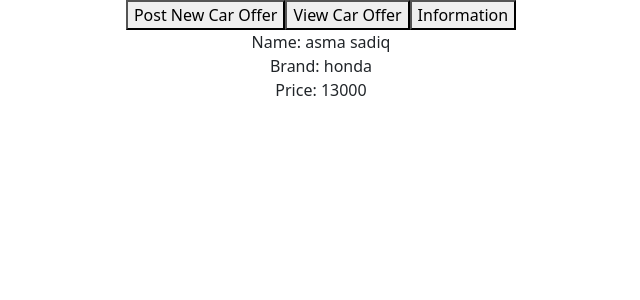
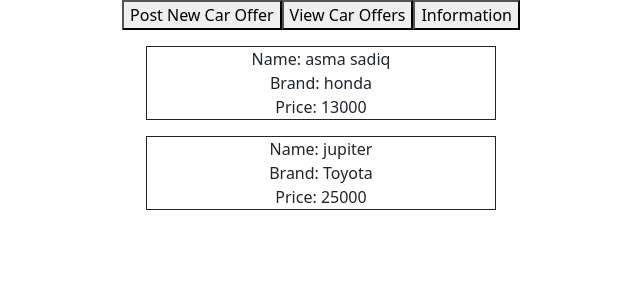
Before and after one commit to Asmasa1588/second-project-flatiron, a React (Create React App) app: page / in a window 1280 px wide. Shown: the top 300 px of the page, without its empty margins (319-959 px from the left). Built offline with nearby package versions, Linux system fonts and the light colour scheme; data requests are answered from the project's data file.

Commit message:
modify style

```diff
--- a/db.json
+++ b/db.json
@@ -8,6 +8,16 @@
       "year": "2015",
       "model": "civic",
       "id": 3
+    },
+    {
+      "name": "jupiter",
+      "email": "123@123.com",
+      "price": "25000",
+      "brand": "Toyota",
+      "year": "2010",
+      "model": "camry",
+      "id": 4
     }
+
   ]
 }
--- a/src/CarOffer.js
+++ b/src/CarOffer.js
@@ -2,10 +2,12 @@ import React from "react";
 
 function CarOffer({ name, brand, price, onClick }) {
   return (
-    <div onClick={onClick}>
-      <div>Name: {name}</div>
-      <div>Brand: {brand}</div>
-      <div>Price: {price}</div>
+    <div className="d-flex justify-content-center">
+      <div className="car-offer mt-3" onClick={onClick}>
+        <div>Name: {name}</div>
+        <div>Brand: {brand}</div>
+        <div>Price: {price}</div>
+      </div>
     </div>
   );
 }
--- a/src/Contact.js
+++ b/src/Contact.js
@@ -1,7 +1,19 @@
 import React from "react";
 
 function Contact() {
-    return <div>todo add text here</div>
+  return (
+    <div>
+      <div>
+        <b>Email:</b> as1588ma@gmail.com
+      </div>
+      <div>
+        <b>Github:</b> https://github.com/Asmasa1588
+      </div>
+      <div>
+        <b>Linkedin:</b> https://www.linkedin.com/in/asmasadiq/
+      </div>
+    </div>
+  );
 }
 
 export default Contact;
--- a/src/FormView.js
+++ b/src/FormView.js
@@ -4,9 +4,9 @@ function FormView() {
   const [formData, setFormData] = useState({
     name: "",
     email: "",
-    price: 0,
+    price: "",
     brand: "",
-    year: undefined,
+    year: "",
     model: "",
   });
   function handleChange(event) {
@@ -24,6 +24,15 @@ function FormView() {
       method: "POST",
       headers: { "Content-Type": "application/json" },
       body: JSON.stringify(formData),
+    }).then(() => {
+      setFormData({
+        name: "",
+        email: "",
+        price: "",
+        brand: "",
+        year: "",
+        model: "",
+      });
     });
   }
   return (
--- a/src/NavBar.js
+++ b/src/NavBar.js
@@ -4,7 +4,7 @@ function NavBar({onChangePage}) {
   return (
     <nav>
       <button onClick={() => onChangePage("Form")}>Post New Car Offer</button>
-      <button onClick={() => onChangePage("List")}>View Car Offer</button>
+      <button onClick={() => onChangePage("List")}>View Car Offers</button>
       <button onClick={() => onChangePage("Info")}>Information</button>
     </nav>
   );
--- a/src/index.css
+++ b/src/index.css
@@ -1,13 +1,22 @@
 body {
   margin: 0;
-  font-family: -apple-system, BlinkMacSystemFont, 'Segoe UI', 'Roboto', 'Oxygen',
-    'Ubuntu', 'Cantarell', 'Fira Sans', 'Droid Sans', 'Helvetica Neue',
+  font-family: -apple-system, BlinkMacSystemFont, "Segoe UI", "Roboto", "Oxygen",
+    "Ubuntu", "Cantarell", "Fira Sans", "Droid Sans", "Helvetica Neue",
     sans-serif;
   -webkit-font-smoothing: antialiased;
   -moz-osx-font-smoothing: grayscale;
 }
 
 code {
-  font-family: source-code-pro, Menlo, Monaco, Consolas, 'Courier New',
+  font-family: source-code-pro, Menlo, Monaco, Consolas, "Courier New",
     monospace;
 }
+.car-offer {
+  width: 350px;
+  border: 1px solid;
+  cursor: pointer;
+}
+
+.car-offer:hover {
+  background-color: yellow;
+}
```
